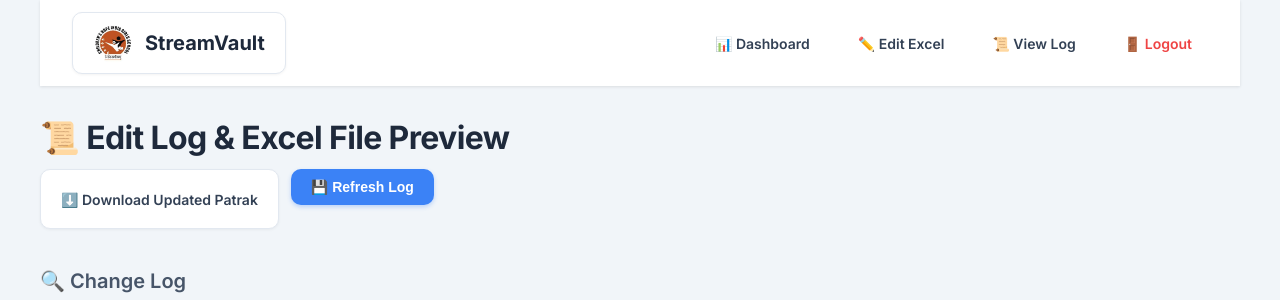
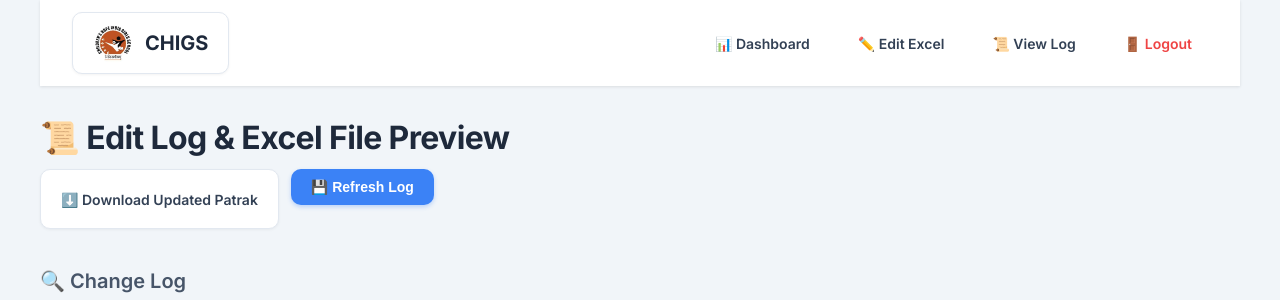
Before and after one commit to Yash-007688/flaks-app, a Flask app: page /log in a window 1280 px wide. Shown: the top 300 px of the page. Run offline with Flask 3, Linux system fonts and the light colour scheme; the visitor is signed in with stand-in values (Sample User, id 1); parts of the project's set-up code (start-up, migrations or seed data) failed here and were passed over.

Commit message:
Rename application from StreamVault to CHIGS

```diff
--- a/templates/dashboard.html
+++ b/templates/dashboard.html
@@ -14,7 +14,7 @@
         <div class="nav-container">
             <a href="/dashboard" class="nav-logo">
                 <img src="/static/chi.png" alt="Logo">
-                <span>StreamVault</span>
+                <span>CHIGS</span>
             </a>
             <div class="nav-menu">
                 <a href="/dashboard">📊 Dashboard</a>
--- a/templates/edit_excel.html
+++ b/templates/edit_excel.html
@@ -70,7 +70,7 @@
         <div class="nav-container">
             <a href="/dashboard" class="nav-logo">
                 <img src="/static/chi.png" alt="Logo">
-                <span>StreamVault</span>
+                <span>CHIGS</span>
             </a>
             <div class="nav-menu">
                 <a href="/dashboard">📊 Dashboard</a>
--- a/templates/view_log.html
+++ b/templates/view_log.html
@@ -37,7 +37,7 @@
         <div class="nav-container">
             <a href="/dashboard" class="nav-logo">
                 <img src="/static/chi.png" alt="Logo">
-                <span>StreamVault</span>
+                <span>CHIGS</span>
             </a>
             <div class="nav-menu">
                 <a href="/dashboard">📊 Dashboard</a>
```
